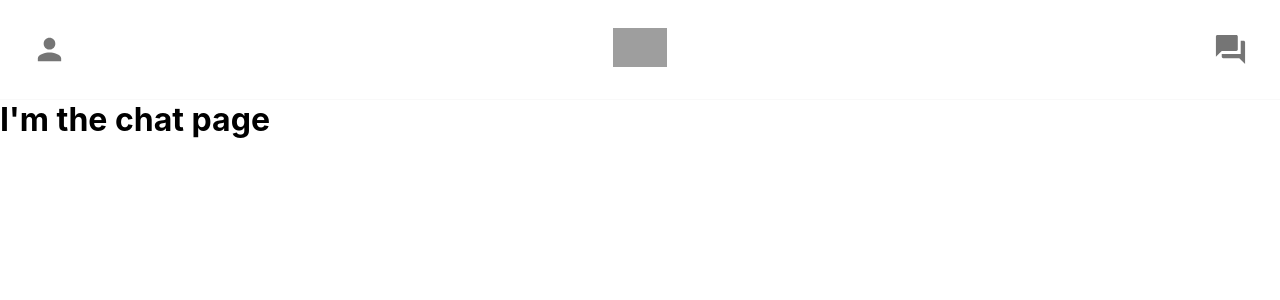
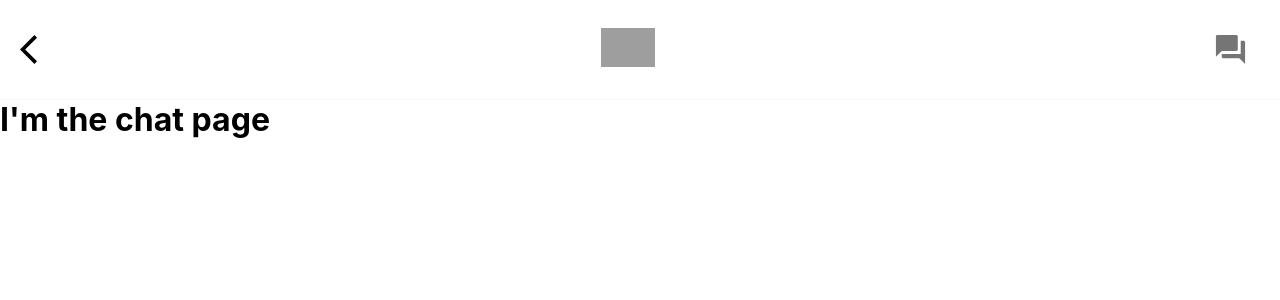
Before and after one commit to rubin-r12/tinder-clone, a React (Create React App) app in the folder tinder-clone/: page /chat in a window 1280 px wide. Shown: the top 300 px of the page. Built offline with nearby package versions, Linux system fonts and the light colour scheme; grey boxes are pictures that could not be loaded.

Commit message:
Render the Back Arrow Button

```diff
--- a/tinder-clone/src/Header.js
+++ b/tinder-clone/src/Header.js
@@ -3,15 +3,20 @@ import "./Header.css";
 import PersonIcon from "@material-ui/icons/Person";
 import ForumIcon from "@material-ui/icons/Forum";
 import IconButton from "@material-ui/core/IconButton";
-import ArrowBackIosIcon from "@material-ui/iconsArrowBackIos";
+import ArrowBackIosIcon from "@material-ui/icons/ArrowBackIos";
 import { Link } from "react-router-dom";
 
 function Header({ backButton }) {
   return (
     <div className="header">
-      <IconButton>
-        <PersonIcon className="header__icon" fontSize="large" />
-      </IconButton>
+      {backButton ? (
+        <ArrowBackIosIcon fontSize="large" className="header__icon" />
+      ) : (
+        <IconButton>
+          <PersonIcon className="header__icon" fontSize="large" />
+        </IconButton>
+      )}
+
       <Link to="/">
         <img
           className="header__logo"
```
